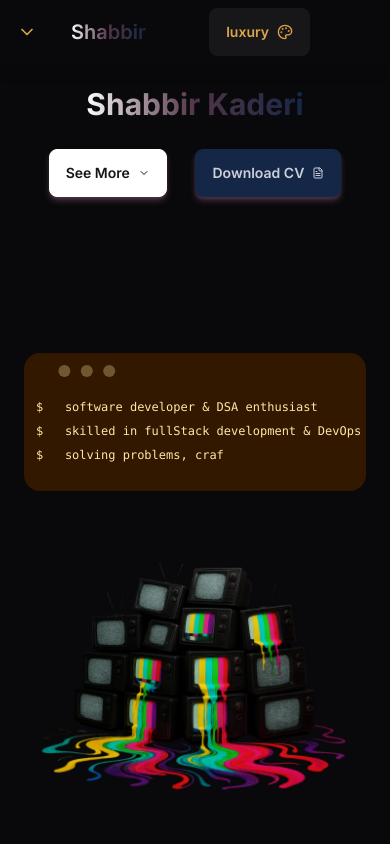
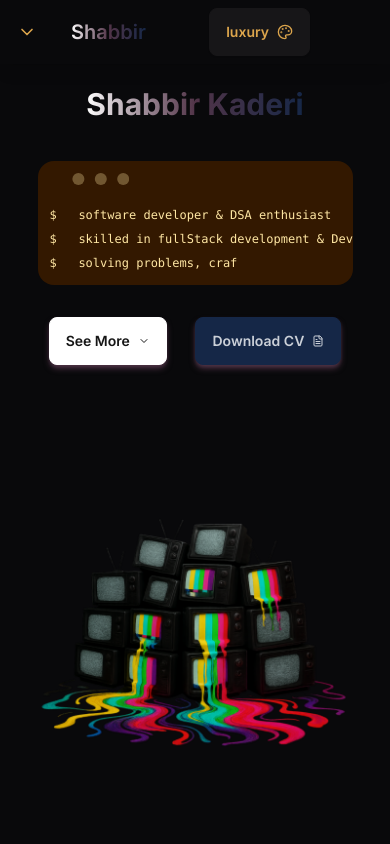
Before and after one commit to shabbirflow/Portfolio-Beach-Shabbir, a Next.js app: page / in a window 390 px wide. Shown: the top 844 px of the page. Built offline with nearby package versions, Linux system fonts and the light colour scheme.

Commit message:
fix spacing

```diff
--- a/src/components/HomePage.tsx
+++ b/src/components/HomePage.tsx
@@ -28,39 +28,6 @@ const HomePage: FC<HomePageProps> = ({}) => {
       <div className="w-full h-full flex flex-col md:grid md:grid-cols-2 md:grid-rows-1 gap-1">
         <div className="flex flex-col items-center h-full">{leftStuff}</div>
         {/* <div className="flex flex-row justify-center items-center md:hidden "> */}
-        <div className="flex justify-center items-center md:hidden w-full">
-          <div className="mockup-code m-6 h-[80%] w-[90%] p-3 z-40">
-            {/* w-[80vw] */}
-            {/* {stuff.aboutCodeLines.map((x, ind) => {
-              return (
-                <pre data-prefix="$" key={ind} className="text-xs md:text-base">
-                  <code>{x}</code>
-                </pre>
-              );
-            })} */}
-            <TypeAnimation
-              style={{ zIndex: 50 }}
-              sequence={[
-                stuff.aboutCodeLines.reduce(
-                  (acc: string, curr: string, ind) => {
-                    // if (ind >= 2) {
-                    //   return acc;
-                    // }
-                    const ele = acc.length ? `\n$   ${curr}` : `$   ${curr}`;
-                    return (acc += ele);
-                  },
-                  ""
-                ),
-                1000,
-              ]}
-              repeat={Infinity}
-              className="whitespace-pre w-fit font-mono text-xs z-50"
-            />
-            {/* <h1 className="whitespace-pre w-fit font-mono text-xs z-50">
-              Shabbir Kaderi
-            </h1> */}
-          </div>
-        </div>
         {/* <div className="h-full w-full flex flex-col justify-center items-center ">
           <NeonCanvas />
         </div> */}
@@ -82,20 +49,66 @@ const HomePage: FC<HomePageProps> = ({}) => {
 
 export default HomePage;
 
+// const leftStuff = (
+//   <>
+//     {/* <div className="p-5 md:pb-16 flex flex-col gap-5 z-[10] md:w-[40vw] w-full absolute"> */}
+//     <div className="p-5 md:pb-16 flex flex-col gap-5 z-[10] md:w-[40vw] w-full md:absolute relative">
+//       <h1 className="hover:scale-[1.05] transition-transform duration-150 md:text-[50px] text-[35px] font-bold lg:pt-24 md:pt-18 lg:mt-10 pt-14 cursor-pointer text-center">
+//         <span className="text-3xl lg:text-7xl md:text-5xl z-10 text-transparent bg-clip-text bg-gradient-to-r from-primary via-accent to-secondary md:text-center">
+//           {/* <Fade duration={200} cascade> */}
+
+//           {stuff.title}
+//           {/* </Fade> */}
+//         </span>
+//       </h1>
+//       <div className="hover:scale-[1.05] transition-transform duration-150 mockup-code md:block hidden lg:m-4 md:m-2 lg:p-8 p-4 w-full relative h-48 scrollbar scrollbar-track-rounded-md scrollbar-thumb-rounded-md scrollbar-track-stone-400 scrollbar-thumb-slate-600">
+//         <TypeAnimation
+//           // style={{ whiteSpace: "pre-line" }}
+//           sequence={[
+//             stuff.aboutCodeLines.reduce((acc: string, curr: string) => {
+//               const ele = acc.length ? `\n$   ${curr}` : `$   ${curr}`;
+//               return (acc += ele);
+//             }, ""),
+//             1000,
+//           ]}
+//           repeat={Infinity}
+//           className="whitespace-pre w-fit font-mono lg:text-base md:text-xs"
+//         />
+//       </div>
+//       <div className="w-full flex flex-row justify-evenly items-center md:pt-4 lg:pt-8">
+//         <button
+//           className="btn btn-md lg:btn-lg btn-primary shadow-md shadow-accent hover:scale-[1.05] transition-transform duration-150"
+//           onClick={(e) => {
+//             e.preventDefault();
+//             scrollToId("experience");
+//           }}
+//         >
+//           See More <ChevronDown className="md:w-6 md:h-6 h-3 w-3" />
+//         </button>
+//         <a
+//           role="button"
+//           className="btn btn-md lg:btn-lg btn-secondary shadow-md shadow-accent hover:scale-[1.05] transition-transform duration-150"
+//           target="_blank"
+//           href={stuff.cvURL}
+//         >
+//           Download CV <FileText className="md:w-6 md:h-6 h-3 w-3" />
+//         </a>
+//       </div>
+//     </div>
+//   </>
+// );
+
 const leftStuff = (
-  <>
-    <div className="p-5 md:pb-16 flex flex-col gap-5 z-[10] md:w-[40vw] w-full absolute">
+  <div className="p-5 md:pb-16 flex flex-col gap-5 z-[10] md:w-[40vw] w-full md:absolute relative">
     <h1 className="hover:scale-[1.05] transition-transform duration-150 md:text-[50px] text-[35px] font-bold lg:pt-24 md:pt-18 lg:mt-10 pt-14 cursor-pointer text-center">
       <span className="text-3xl lg:text-7xl md:text-5xl z-10 text-transparent bg-clip-text bg-gradient-to-r from-primary via-accent to-secondary md:text-center">
-          {/* <Fade duration={200} cascade> */}
-
         {stuff.title}
-          {/* </Fade> */}
       </span>
     </h1>
+
+    {/* Desktop Code Mockup */}
     <div className="hover:scale-[1.05] transition-transform duration-150 mockup-code md:block hidden lg:m-4 md:m-2 lg:p-8 p-4 w-full relative h-48 scrollbar scrollbar-track-rounded-md scrollbar-thumb-rounded-md scrollbar-track-stone-400 scrollbar-thumb-slate-600">
       <TypeAnimation
-          // style={{ whiteSpace: "pre-line" }}
         sequence={[
           stuff.aboutCodeLines.reduce((acc: string, curr: string) => {
             const ele = acc.length ? `\n$   ${curr}` : `$   ${curr}`;
@@ -107,6 +120,24 @@ const leftStuff = (
         className="whitespace-pre w-fit font-mono lg:text-base md:text-xs"
       />
     </div>
+
+    {/* Mobile Code Mockup */}
+    <div className="md:hidden flex justify-center w-full">
+      <div className="mockup-code m-3 p-3 z-40 w-[90%] max-w-[400px]">
+        <TypeAnimation
+          sequence={[
+            stuff.aboutCodeLines.reduce((acc: string, curr: string) => {
+              const ele = acc.length ? `\n$   ${curr}` : `$   ${curr}`;
+              return (acc += ele);
+            }, ""),
+            1000,
+          ]}
+          repeat={Infinity}
+          className="whitespace-pre w-full font-mono text-xs z-50"
+        />
+      </div>
+    </div>
+
     <div className="w-full flex flex-row justify-evenly items-center md:pt-4 lg:pt-8">
       <button
         className="btn btn-md lg:btn-lg btn-primary shadow-md shadow-accent hover:scale-[1.05] transition-transform duration-150"
@@ -127,6 +158,4 @@ const leftStuff = (
       </a>
     </div>
   </div>
-    <button className="btn btn-primary">Button</button>
-  </>
 );
```
Lines whose indentation alone changed are shown as unchanged.
